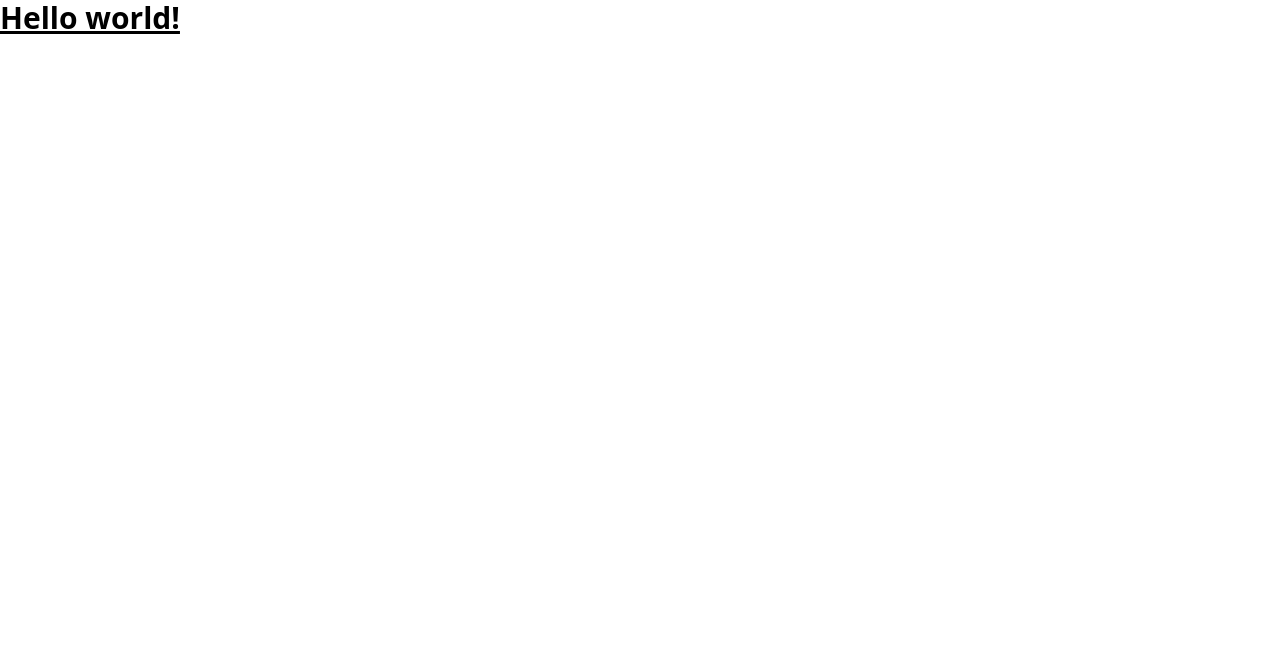
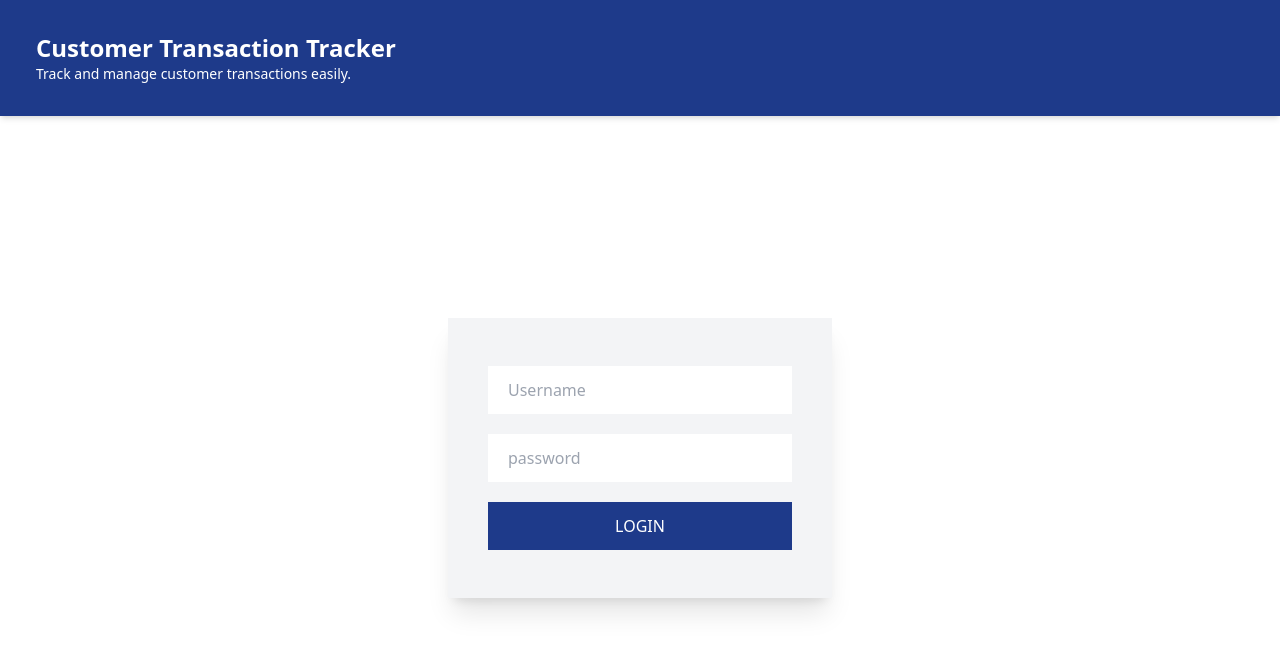
Before and after one commit to JooZef315/Task-manager, a React (Vite) app: page / in a window 1280 px wide. Shown: the top 652 px of the page. Built offline with nearby package versions, Linux system fonts and the light colour scheme.

Commit message:
feat: add login

```diff
--- a/package.json
+++ b/package.json
@@ -11,7 +11,9 @@
   },
   "dependencies": {
     "react": "^18.3.1",
-    "react-dom": "^18.3.1"
+    "react-dom": "^18.3.1",
+    "react-icons": "^5.3.0",
+    "react-toastify": "^10.0.5"
   },
   "devDependencies": {
     "@eslint/js": "^9.9.0",
--- a/src/App.tsx
+++ b/src/App.tsx
@@ -1,5 +1,29 @@
+import { useState } from "react";
+import Navbar from "./components/navbar";
+import { Task } from "./types";
+import Login from "./components/login";
+import AddTask from "./components/addTask";
+import TasksList from "./components/tasksList";
+
 function App() {
-  return <h1 className="text-3xl font-bold underline">Hello world!</h1>;
+  const [isLoggedIn, setIsLoggedIn] = useState<boolean>(false);
+  const [newTask, setNewTask] = useState<Task>();
+  const [tasks, settasks] = useState<Task[]>([]);
+
+  return (
+    <>
+      <Navbar />
+      <main className="min-h-[calc(100vh-116px)] flex flex-col justify-center items-center gap-4 w-full md:w-3/4 md:mx-auto">
+        {!isLoggedIn ? (
+          <Login setIsLoggedIn={setIsLoggedIn} />
+        ) : (
+          <>
+            <AddTask />
+            <TasksList />
+          </>
+        )}
+      </main>
+    </>
+  );
 }
-
 export default App;
--- /dev/null
+++ b/src/components/addTask.tsx
@@ -0,0 +1,3 @@
+export default function AddTask() {
+  return <div className="bg-slate-900">AddTask</div>;
+}
--- /dev/null
+++ b/src/components/login.tsx
@@ -0,0 +1,86 @@
+import { FormEvent, useState } from "react";
+
+type PropsType = {
+  setIsLoggedIn: React.Dispatch<React.SetStateAction<boolean>>;
+};
+
+export default function Login({ setIsLoggedIn }: PropsType) {
+  const [username, setUsername] = useState("");
+  const [password, setPassword] = useState("");
+  const [error, setError] = useState("");
+  const [loading, setLoading] = useState(false);
+
+  const handleSubmit = async (e: FormEvent<HTMLFormElement>) => {
+    e.preventDefault();
+    setError("");
+    setLoading(true);
+
+    if (!username || !password) {
+      setError("Username / Password can't be empty!");
+      setLoading(false);
+      return;
+    }
+
+    if (
+      username != import.meta.env.VITE_USERNAME ||
+      password != import.meta.env.VITE_PASSWORD
+    ) {
+      setError("Username or Password are not correct!");
+      setLoading(false);
+      return;
+    }
+    setIsLoggedIn(true);
+    setLoading(false);
+  };
+
+  return (
+    <main className="h-4/5 flex justify-center items-center">
+      {loading ? (
+        <p className="text-center text-zinc-500 p-3">
+          Loading, Please Wait ...
+        </p>
+      ) : (
+        <form
+          onSubmit={handleSubmit}
+          className="min-w-96 bg-gray-100 flex flex-col justify-center items-center gap-5 py-12 px-10 shadow-xl"
+        >
+          {error && (
+            <p className="w-full bg-red-800 text-white p-2 text-center text-xs my-1">
+              {error}
+            </p>
+          )}
+          <div className="w-full">
+            <input
+              className="w-full py-3 px-5 text-gray-500 border-none"
+              type="username"
+              name="username"
+              id="username"
+              placeholder="Username"
+              value={username}
+              onChange={(e) => setUsername(e.target.value)}
+            />
+          </div>
+          <div className="w-full">
+            <input
+              className="w-full py-3 px-5 text-gray-500 border-none"
+              type="password"
+              name="password"
+              id="password"
+              placeholder="password"
+              value={password}
+              onChange={(e) => setPassword(e.target.value)}
+            />
+          </div>
+          <div className="w-full">
+            <button
+              type="submit"
+              className="w-full py-3 px-5 bg-blue-900 hover:bg-blue-700 text-white"
+            >
+              LOGIN
+            </button>
+          </div>
+        </form>
+      )}
+    </main>
+  );
+}
--- /dev/null
+++ b/src/components/navbar.tsx
@@ -0,0 +1,14 @@
+export default function Navbar() {
+  return (
+    <nav className="bg-blue-900 shadow-md sticky top-0 z-50 mx-auto w-full text-white px-3">
+      <div className="flex items-center p-6 py-8">
+        <div>
+          <h1 className="text-2xl font-bold">Customer Transaction Tracker</h1>
+          <p className="text-sm">
+            Track and manage customer transactions easily.
+          </p>
+        </div>
+      </div>
+    </nav>
+  );
+}
--- /dev/null
+++ b/src/components/task.tsx
@@ -0,0 +1,3 @@
+export default function Task() {
+  return <div className="bg-teal-600">Task</div>;
+}
--- /dev/null
+++ b/src/components/tasksList.tsx
@@ -0,0 +1,13 @@
+import Task from "./task";
+
+export default function TasksList() {
+  return (
+    <div className="bg-slate-400">
+      <Task />
+      <Task />
+      <Task />
+      <Task />
+      <Task />
+    </div>
+  );
+}
--- a/src/main.tsx
+++ b/src/main.tsx
@@ -2,9 +2,11 @@ import { StrictMode } from "react";
 import { createRoot } from "react-dom/client";
 import App from "./App.tsx";
 import "./index.css";
+import { ToastContainer } from "react-toastify";
 
 createRoot(document.getElementById("root")!).render(
   <StrictMode>
+    <ToastContainer />
     <App />
   </StrictMode>
 );
--- /dev/null
+++ b/src/types.ts
@@ -0,0 +1,10 @@
+export enum TaskStatus {
+  Not_Started = "Not Started",
+  In_Progress = "In Progress",
+  Finished = "Finished",
+}
+
+export type Task = {
+  description: string;
+  status: TaskStatus;
+};
```
Also changed, not shown: 2 other files (tests, documents, lock files or other folders).
